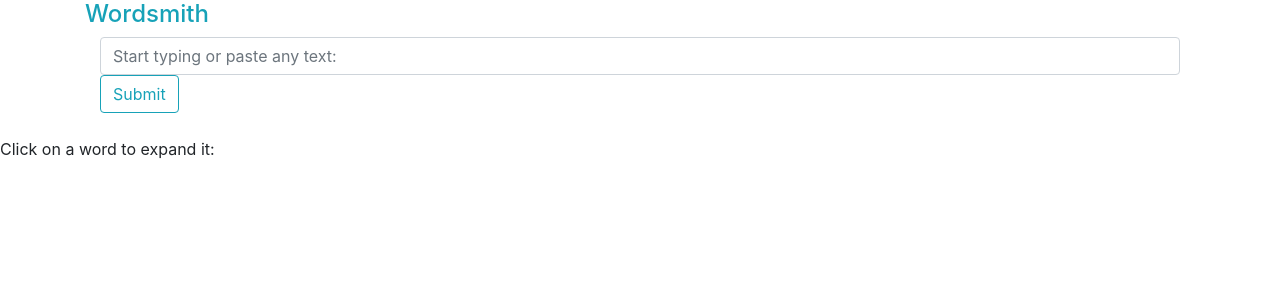
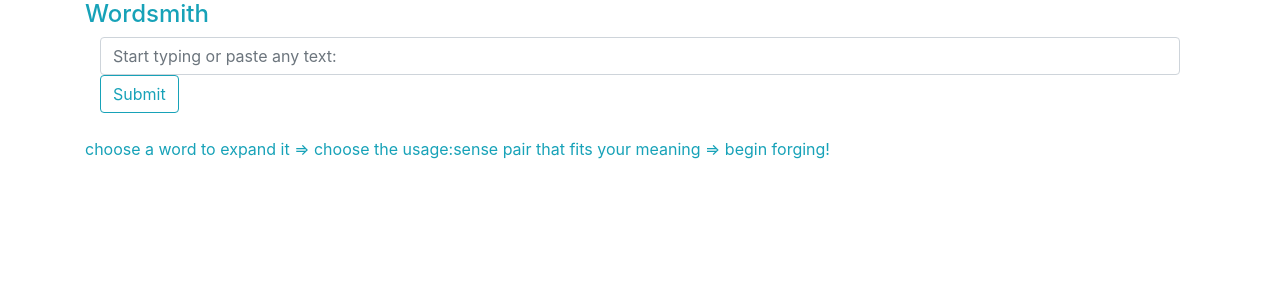
Before and after one commit to emanuelbierman/wordsmith, a React (Create React App) app in the folder client/: page / in a window 1280 px wide. Shown: the top 300 px of the page. Built offline with nearby package versions, Linux system fonts and the light colour scheme.

Commit message:
Reshape wordcontainer display into columns within a row

```diff
--- a/client/src/containers/WordsContainer.js
+++ b/client/src/containers/WordsContainer.js
@@ -1,15 +1,20 @@
 import React, { Component } from 'react';
 import { connect } from 'react-redux';
 import WordContainer from './WordContainer';
+import { Container, Row, Col } from 'reactstrap';
 
 class WordsContainer extends Component {
 
   render() {
     return(
-      <div>
-        <br></br>Click on a word to expand it:<br></br>
-        {this.props.words.map(word => <WordContainer word={word} key={word.id} replaceWord={this.props.replaceWord} expandWord={this.props.expandWord} loading={this.props.loading}/>)}
-      </div>
+      <Container className="text-info">
+        <br></br>
+        <p>choose a word to expand it => choose the usage:sense pair that fits your meaning => begin forging!</p>
+        <br></br>
+        <Row xs="auto">
+          {this.props.words.map((word, index) => <Col key={index} xs="auto"><WordContainer word={word} key={word.id} replaceWord={this.props.replaceWord} expandWord={this.props.expandWord} loading={this.props.loading}/></Col>)}
+        </Row>
+      </Container>
     )
   };
 };
```
